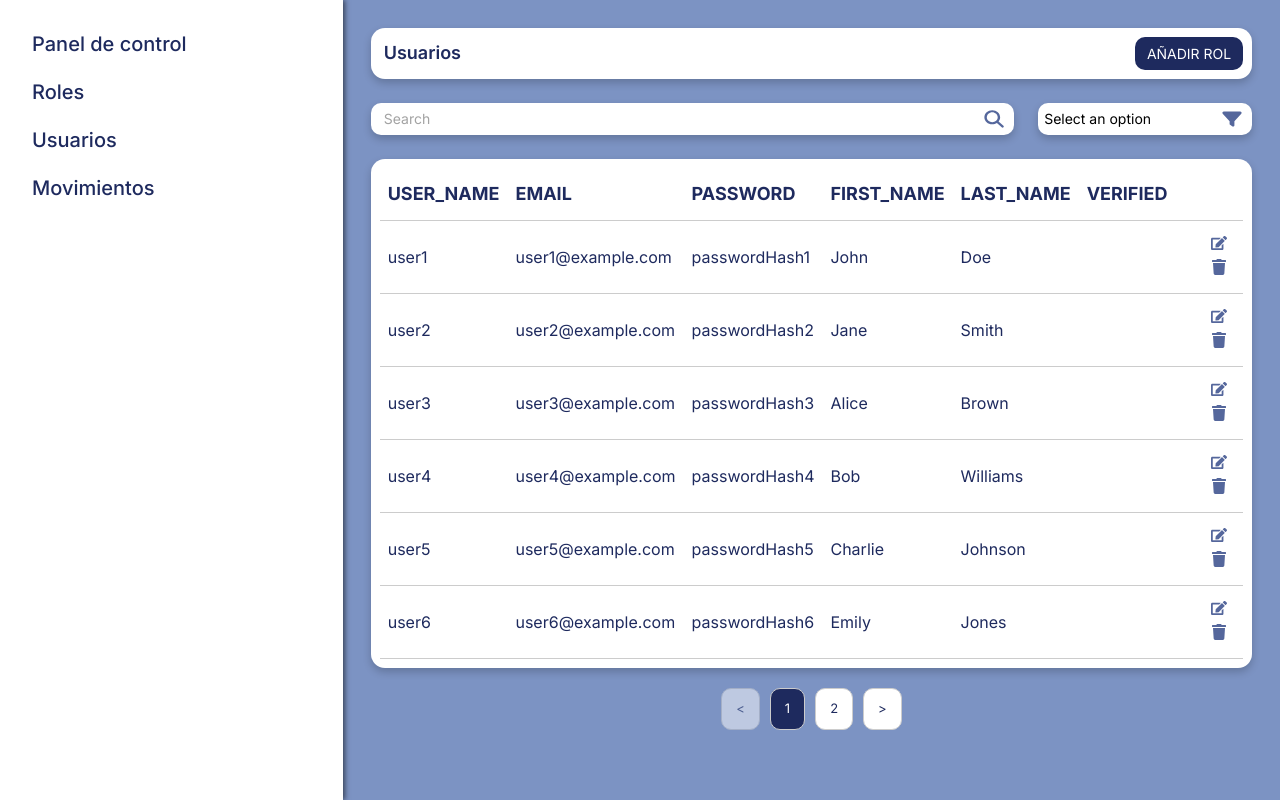
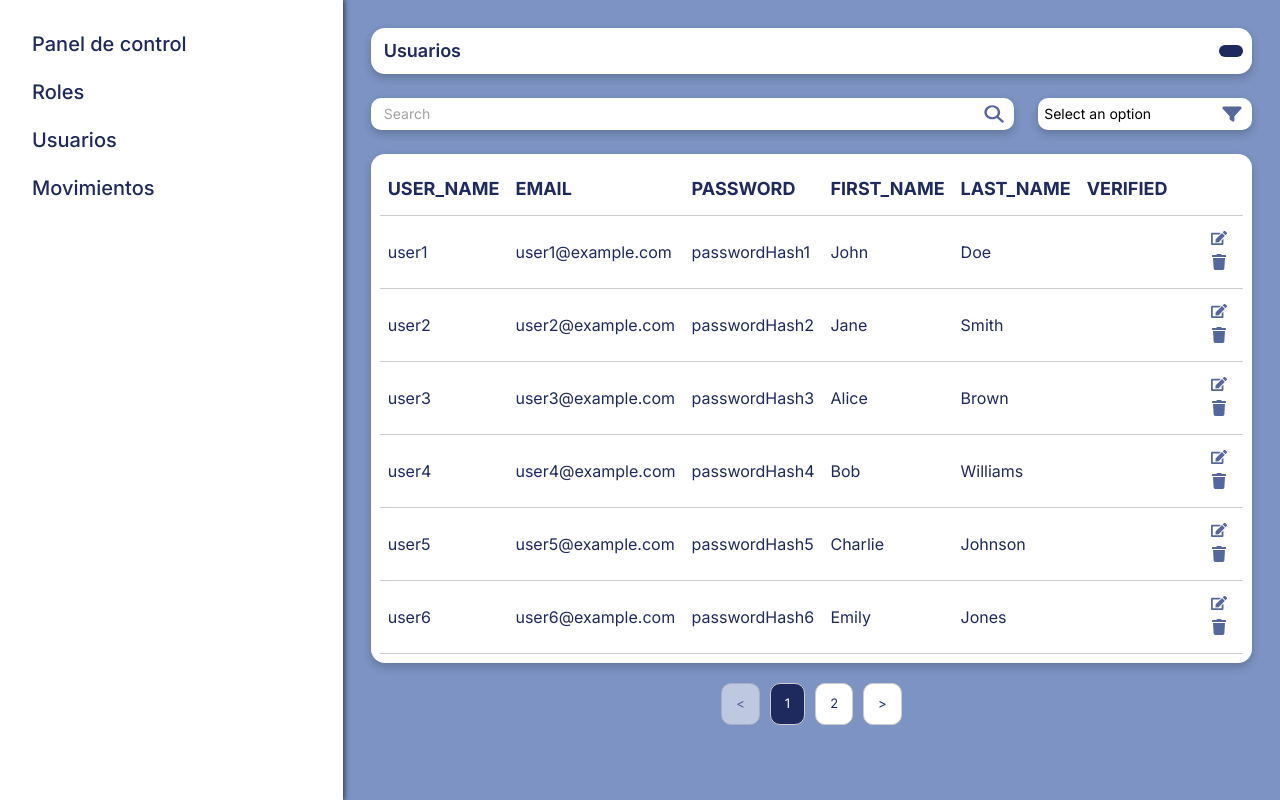
Before and after one commit to RaulBecerraB/TechShare-FrontEnd, a Next.js app: page /admin/users in a window 1280 px wide. Built offline with nearby package versions, Linux system fonts and the light colour scheme.

Commit message:
feat: implement search functionality across all main pages
    - Added search value management and input handling logic to all other main pages
    - Ensured consistency in search behavior across the application

```diff
--- a/src/app/admin/movements/page.tsx
+++ b/src/app/admin/movements/page.tsx
@@ -2,17 +2,30 @@
 import CrudHeader from '@/components/AdminCrud/CrudHeader'
 import CrudBody from '@/components/AdminCrud/CrudBody'
 import { useFetchData } from '@/services/useFetchData'
+import { useState } from 'react'
 
-export default function movements() {
+export default function roles() {
 
-  const dataUrl = '/dummy.json'
+  const dataUrl = '/dummyData/dummyUsers.json'
+  const { data } = useFetchData<any>(dataUrl);
 
-  const { data } = useFetchData<any>(dataUrl);
+  // Estado para el término de búsqueda
+  const [searchTerm, setSearchTerm] = useState('');
+
+  // Función que actualiza el término de búsqueda
+  const handleSearchChange = (value: string) => {
+    setSearchTerm(value);
+  };
 
   return (
     <div>
-      <CrudHeader title='Roles' buttonLabel='AÑADIR ROL' buttonFunction={() => alert('Adding role')} />
-      <CrudBody data={data} />
+      <CrudHeader
+        title='Movimientos'
+        buttonLabel=''
+        buttonFunction={() => alert('')}
+        onSearchChange={handleSearchChange} // Asegúrate de pasar esta función
+      />
+      <CrudBody data={data} searchTerm={searchTerm} /> {/* Pasar el término de búsqueda */}
     </div>
   )
 }
--- a/src/app/admin/users/page.tsx
+++ b/src/app/admin/users/page.tsx
@@ -2,17 +2,30 @@
 import CrudHeader from '@/components/AdminCrud/CrudHeader'
 import CrudBody from '@/components/AdminCrud/CrudBody'
 import { useFetchData } from '@/services/useFetchData'
+import { useState } from 'react'
 
-export default function users() {
+export default function roles() {
 
   const dataUrl = '/dummyData/dummyUsers.json'
+  const { data } = useFetchData<any>(dataUrl);
 
-  const { data } = useFetchData<any>(dataUrl);
+  // Estado para el término de búsqueda
+  const [searchTerm, setSearchTerm] = useState('');
+
+  // Función que actualiza el término de búsqueda
+  const handleSearchChange = (value: string) => {
+    setSearchTerm(value);
+  };
 
   return (
     <div>
-      <CrudHeader title='Usuarios' buttonLabel='AÑADIR ROL' buttonFunction={() => alert('Adding role')} />
-      <CrudBody data={data} />
+      <CrudHeader
+        title='Usuarios'
+        buttonLabel=''
+        buttonFunction={() => alert('Adding stuff')}
+        onSearchChange={handleSearchChange} // Asegúrate de pasar esta función
+      />
+      <CrudBody data={data} searchTerm={searchTerm} /> {/* Pasar el término de búsqueda */}
     </div>
   )
 }
--- a/src/components/AdminCrud/CrudBody.tsx
+++ b/src/components/AdminCrud/CrudBody.tsx
@@ -26,7 +26,7 @@ export default function CrudBody({ data, searchTerm }: CrudBodyProps) {
 
     // Filtrar los datos cuando el término de búsqueda cambia
     useEffect(() => {
-        const lowercasedFilter = (searchTerm || '').toLowerCase();
+        const lowercasedFilter = (searchTerm).toLowerCase();
         const filtered = data.filter((item: any) =>
             Object.values(item).some((val: any) =>
                 String(val).toLowerCase().includes(lowercasedFilter)
```
